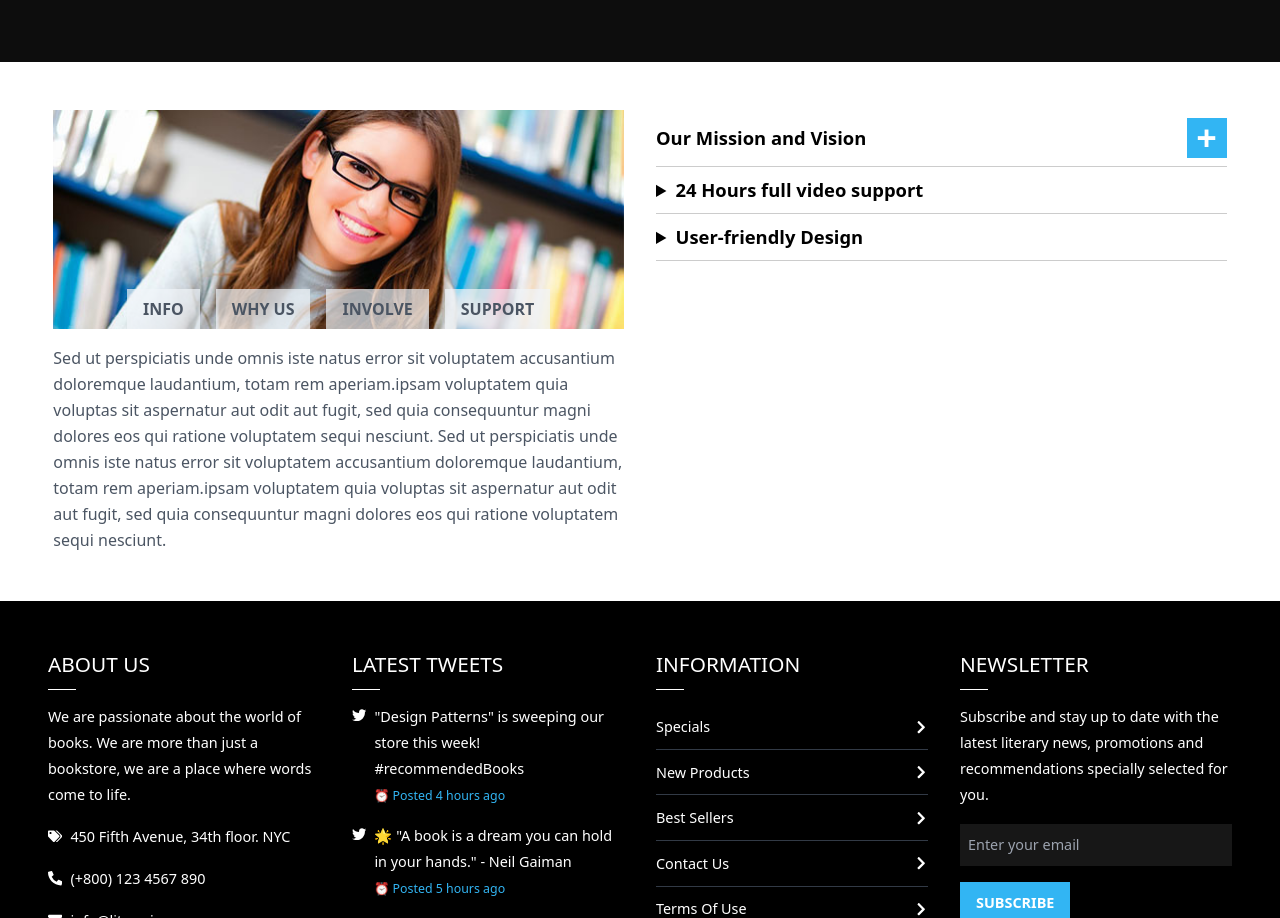
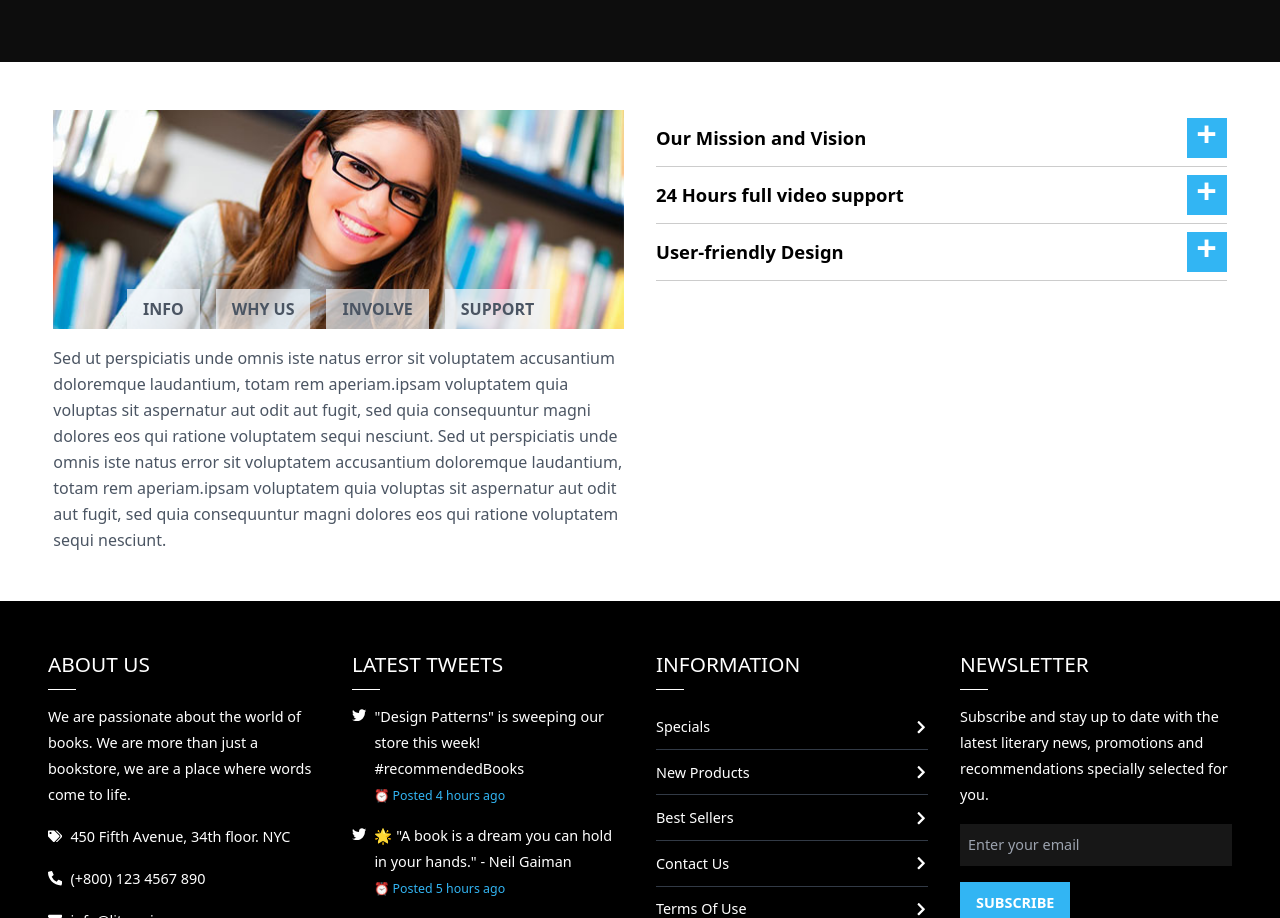
Before and after one commit to emmanuel-cruz-dev/literarium, a React (Vite) app: page /about in a window 1280 px wide. Shown: the part 2610-3528 px from the top of the page. Built offline with nearby package versions, Linux system fonts and the light colour scheme.

Commit message:
clases, indicadores y styles en AboutMission

```diff
--- a/src/components/routes/about/AboutMission.tsx
+++ b/src/components/routes/about/AboutMission.tsx
@@ -1,4 +1,4 @@
-import { FC } from "react";
+import { FC, useState } from "react";
 import MissionImg1 from "../../../assets/images/mission-img1.jpg";
 import MissionImg2 from "../../../assets/images/mission-img2.jpg";
 import MissionImg3 from "../../../assets/images/mission-img3.jpg";
@@ -49,12 +49,12 @@ const MissionRender: FC<MissionRenderProps> = ({ arr }) => {
         <img src={arr[0].img} alt="mission" />
         <div className="flex gap-4 justify-center absolute bottom-0 left-0 w-full">
           {arr.map((item) => (
-            <h2
+            <button
               className="bg-slate-100/70 text-sm lg:text-base px-2 lg:px-4 py-2 uppercase font-bold text-center"
               key={item.id}
             >
               {item.title}
-            </h2>
+            </button>
           ))}
         </div>
       </div>
@@ -73,18 +73,30 @@ const MissionRender: FC<MissionRenderProps> = ({ arr }) => {
 };
 
 const AboutMission = () => {
+  const [isOpen, setIsOpen] = useState(false);
+
+  const toggle = () => {
+    setIsOpen(!isOpen);
+  };
+
   return (
     <section className="about-mission" id="about-mission">
       <article className="w-11/12 mx-auto py-12">
         <div className="leading-relaxed text-gray-600 grid grid-cols-1 md:grid-cols-2 gap-8 mx-auto">
           <MissionRender arr={items} />
           <div>
-            <details>
+            <details onClick={toggle}>
               <summary className="flex justify-between items-center gap-4">
                 Our Mission and Vision
-                <span className="background-accent__item text-white font-bold text-4xl w-10 h-10 text-center">
-                  +
-                </span>
+                {isOpen ? (
+                  <span className="background-accent__item flex items-center pb-[9px] justify-center text-white font-bold text-4xl w-10 h-10">
+                    –
+                  </span>
+                ) : (
+                  <span className="background-accent__item flex items-center pb-2 justify-center text-white font-bold text-4xl w-10 h-10">
+                    +
+                  </span>
+                )}
               </summary>
               <div className="border border-gray-200 p-4">
                 <p>
@@ -103,8 +115,19 @@ const AboutMission = () => {
               </div>
             </details>
 
-            <details>
-              <summary>24 Hours full video support</summary>
+            <details onClick={toggle}>
+              <summary className="flex justify-between items-center gap-4">
+                24 Hours full video support
+                {isOpen ? (
+                  <span className="background-accent__item flex items-center pb-[9px] justify-center text-white font-bold text-4xl w-10 h-10">
+                    –
+                  </span>
+                ) : (
+                  <span className="background-accent__item flex items-center pb-2 justify-center text-white font-bold text-4xl w-10 h-10">
+                    +
+                  </span>
+                )}
+              </summary>
               <div className="border border-gray-200 p-4">
                 <p>
                   24 Hours full video pariatur cliche reprehenderit, enim
@@ -123,7 +146,21 @@ const AboutMission = () => {
             </details>
 
             <details>
-              <summary>User-friendly Design</summary>
+              <summary
+                onClick={toggle}
+                className="flex justify-between items-center gap-4"
+              >
+                User-friendly Design
+                {isOpen ? (
+                  <span className="background-accent__item flex items-center pb-[9px] justify-center text-white font-bold text-4xl w-10 h-10">
+                    –
+                  </span>
+                ) : (
+                  <span className="background-accent__item flex items-center pb-2 justify-center text-white font-bold text-4xl w-10 h-10">
+                    +
+                  </span>
+                )}
+              </summary>
               <div className="border border-gray-200 p-4">
                 <p>
                   User friendly design pariatur cliche reprehenderit, enim
```
